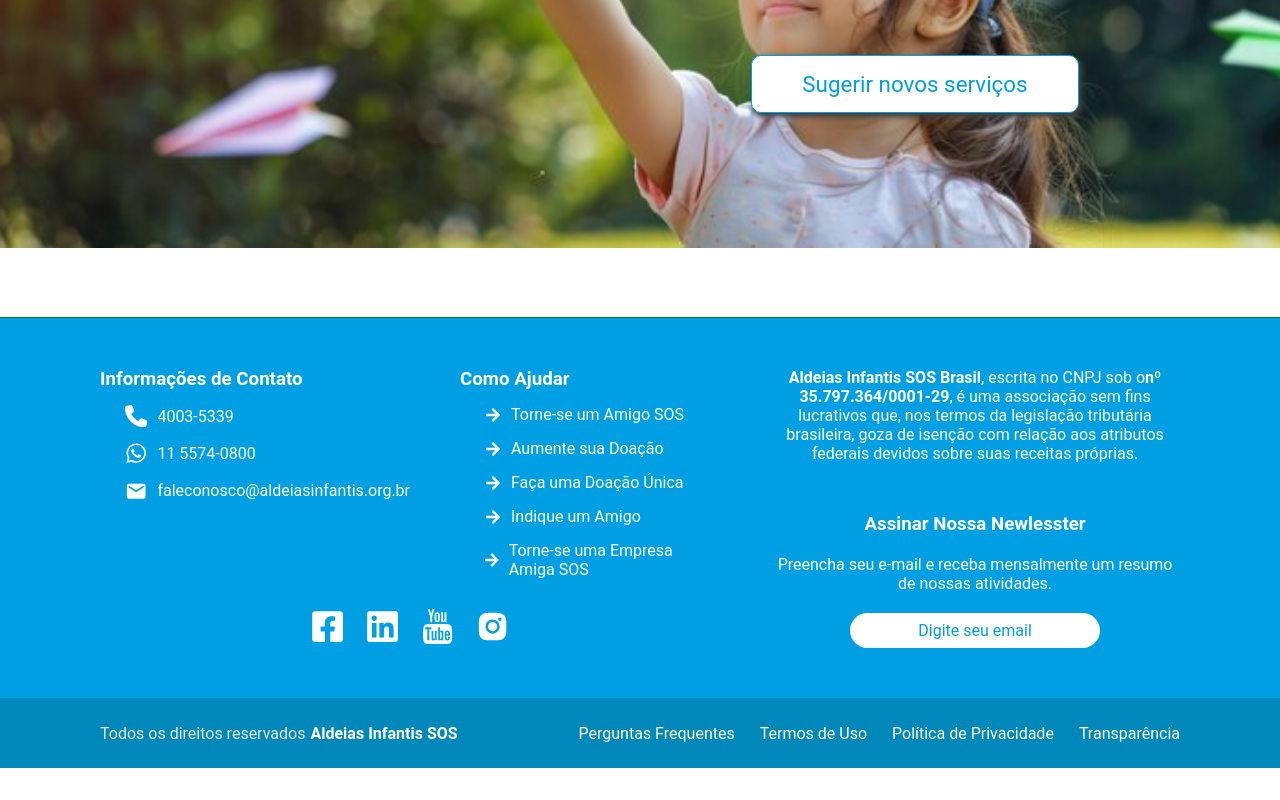
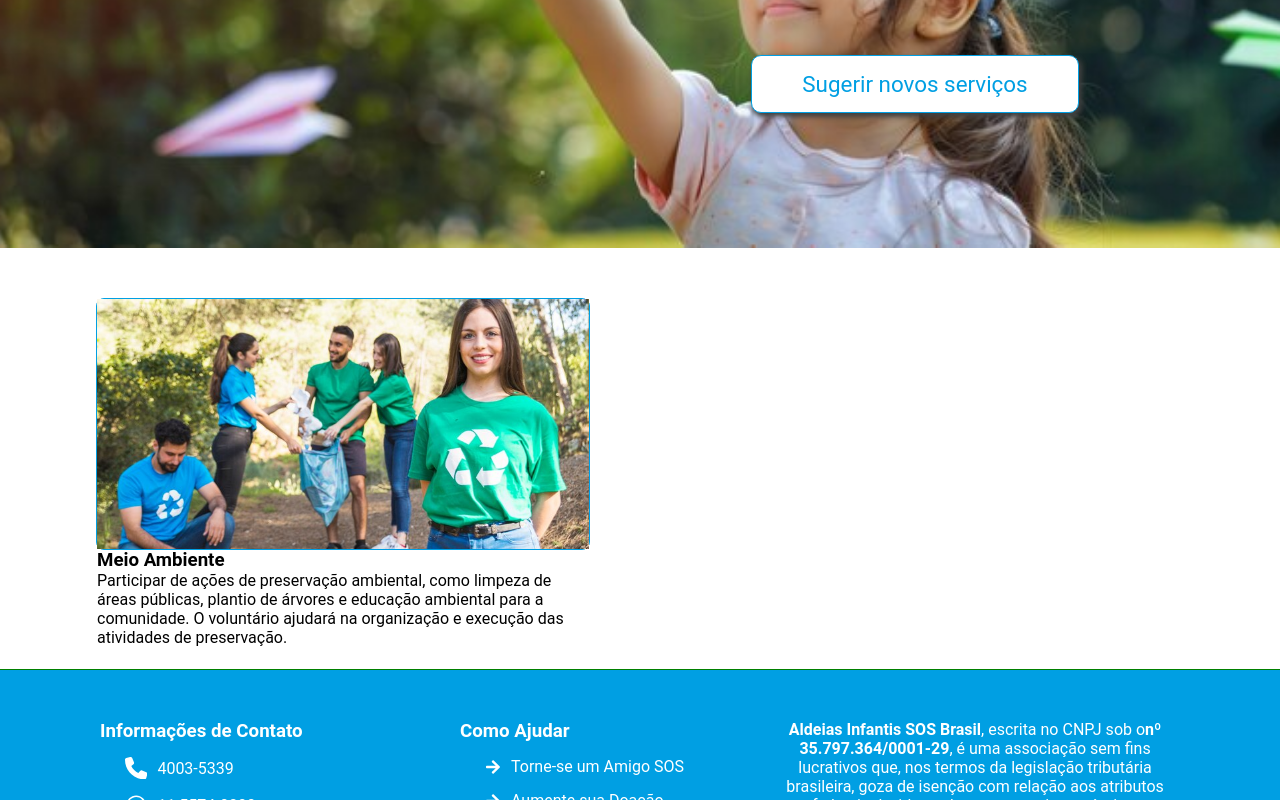
Before and after one commit to daniel-crs/Aldeias-Infantis-SOS, a React (Create React App) app: page /Voluntarios in a window 1280 px wide. Shown: the part 493-1293 px from the top of the page. Before the commit the page ends 1261 px from the top, so only its background shows below. Built offline with nearby package versions, Linux system fonts and the light colour scheme.

Commit message:
Desenvolvendo os cards da pagina de voluntarios

```diff
--- /dev/null
+++ b/src/components/Cards/Cards.module.css
@@ -0,0 +1,39 @@
+.container {
+    display: grid;
+    grid-template-columns: 1fr 1fr;
+    grid-column-gap: 100px;
+
+    padding-top: 50px;
+    padding-bottom: 50px;
+}
+
+.bodyImg {
+    width: 100%;
+    height: 250px;
+}
+
+.bodyImg img{
+    display: block;
+    width: 100%;
+    height: 100%;
+    object-fit: cover;
+    z-index: 1;
+}
+
+.cardContainer {
+    background: white;
+    border: 1px solid var(--blue);
+    border-radius: 8px;
+}
+
+.info {
+    display: flex;
+    justify-content: center;
+    align-items: center;
+    flex-direction: column;
+    gap: 50px;
+}
+
+text {
+    text-align: start;
+}
--- /dev/null
+++ b/src/components/Cards/index.jsx
@@ -0,0 +1,27 @@
+import styles from "./Cards.module.css"
+
+import img from "../../assets/image_4.png"
+
+export function Cards() {
+    return (
+        <div className={styles.container}>
+            <div className={styles.cardContainer}>
+                <div className={styles.bodyImg}>
+                    <img src={img} alt="" />
+                    <div className={styles.info}>
+                        <div className={styles.text}>
+                            <h3>Meio Ambiente</h3>
+
+                            <p>
+                                Participar de ações de preservação ambiental, como limpeza de áreas públicas, plantio de árvores e educação ambiental para a comunidade.
+                                O voluntário ajudará na organização e execução das atividades de preservação.
+                            </p>
+                        </div>
+
+                        <button>Button</button>
+                    </div>
+                </div>
+            </div>
+        </div>
+    )
+}
--- a/src/screens/Volunteering/index.jsx
+++ b/src/screens/Volunteering/index.jsx
@@ -1,5 +1,8 @@
+import styles from "../../styles/StandardStyles.module.css"
+
 import { Navbar } from "../../components/Navbar"
 import { VoluntaryImg } from "../../components/VoluntaryImg"
+import { Cards } from "../../components/Cards"
 import { Footer } from "../../components/Footer"
 
 export function Volunteering() {
@@ -9,6 +12,10 @@
 
             <body>
                 <VoluntaryImg />
+
+                <div className={styles.standardContainer}>
+                    <Cards />
+                </div>
             </body>
 
             <Footer />
```
Also changed, not shown: src/assets/image_4.png (added).
